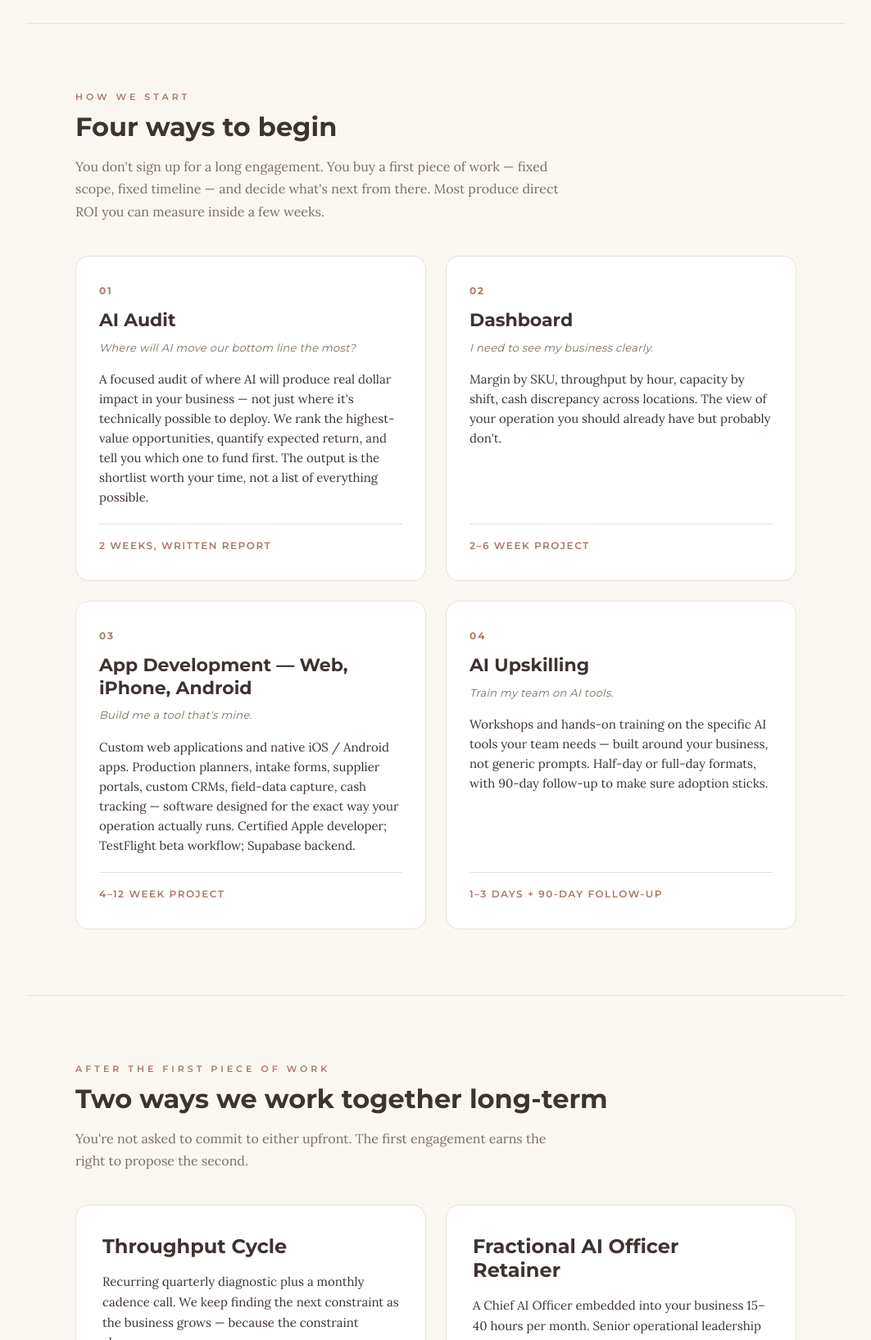
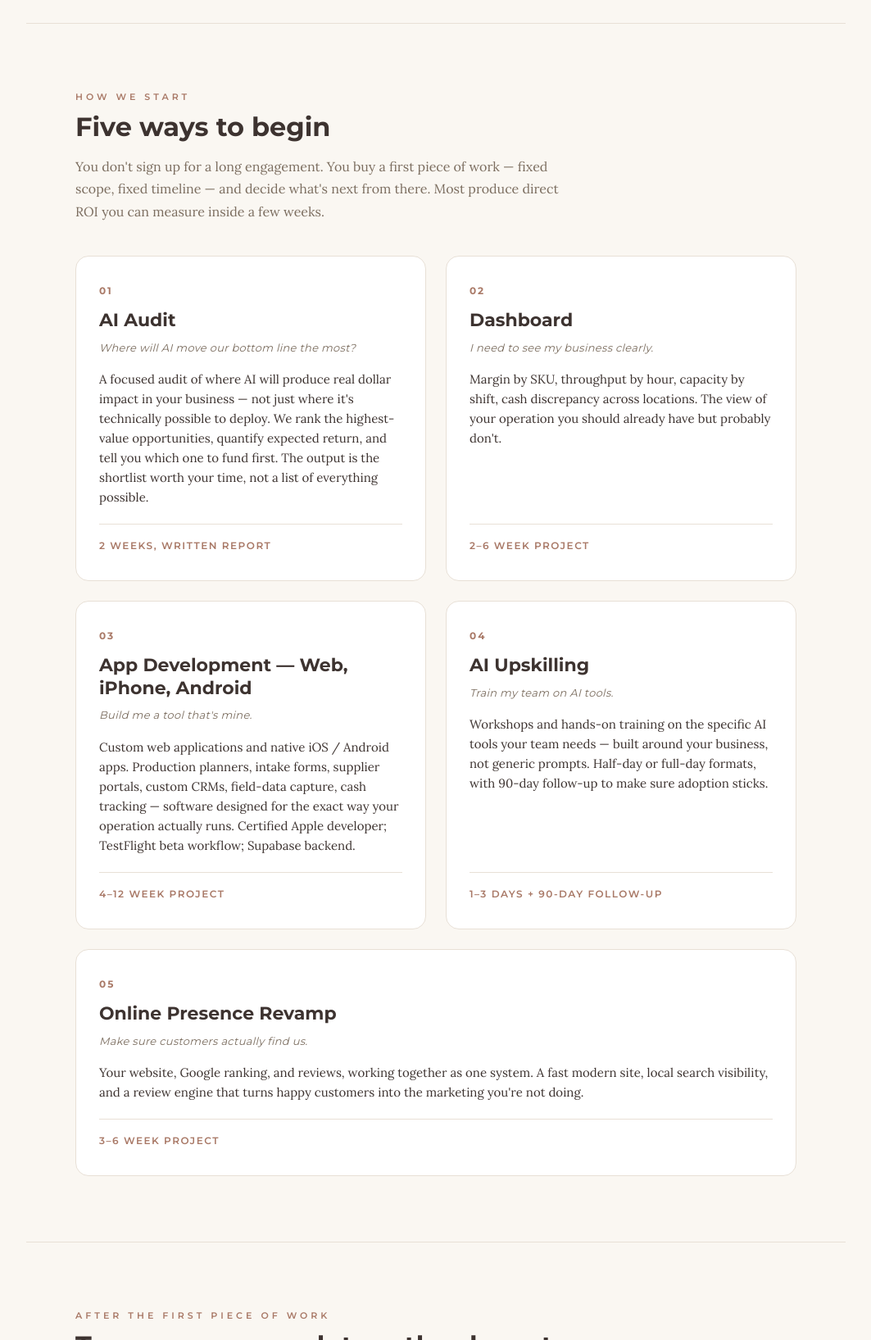
Before and after one commit to TomEnglish/UnleashingFlow, an Astro site: page / in a window 1280 px wide. Shown: the part 1340-2975 px from the top of the page at 82% size, without its empty margins (108-1171 px from the left). Built offline with nearby package versions, Linux system fonts and the light colour scheme; Astro itself is replaced by a stand-in of ours.

Commit message:
Add Online Presence Revamp as fifth entry-door service
Co-Authored-By: Claude Fable 5 <noreply@anthropic.com>

```diff
--- a/src/components/ValueProp.astro
+++ b/src/components/ValueProp.astro
@@ -28,12 +28,19 @@ const entries = [
     description: 'Workshops and hands-on training on the specific AI tools your team needs — built around your business, not generic prompts. Half-day or full-day formats, with 90-day follow-up to make sure adoption sticks.',
     shape: '1–3 days + 90-day follow-up',
   },
+  {
+    number: '05',
+    title: 'Online Presence Revamp',
+    ask: 'Make sure customers actually find us.',
+    description: 'Your website, Google ranking, and reviews, working together as one system. A fast modern site, local search visibility, and a review engine that turns happy customers into the marketing you\'re not doing.',
+    shape: '3–6 week project',
+  },
 ];
 ---
 
 <section class="entry-doors section">
   <p class="section-label">How we start</p>
-  <h2 class="section-title">Four ways to begin</h2>
+  <h2 class="section-title">Five ways to begin</h2>
   <p class="section-desc">
     You don't sign up for a long engagement. You buy a first piece of work — fixed scope, fixed timeline — and decide what's next from there. Most produce direct ROI you can measure inside a few weeks.
   </p>
@@ -56,6 +63,10 @@ const entries = [
     display: grid;
     grid-template-columns: repeat(2, 1fr);
     gap: 24px;
+  }
+
+  .door-card:last-child:nth-child(odd) {
+    grid-column: 1 / -1;
   }
 
   .door-card {
```
Also changed, not shown: src/pages/services.astro (+17 -3 lines).
